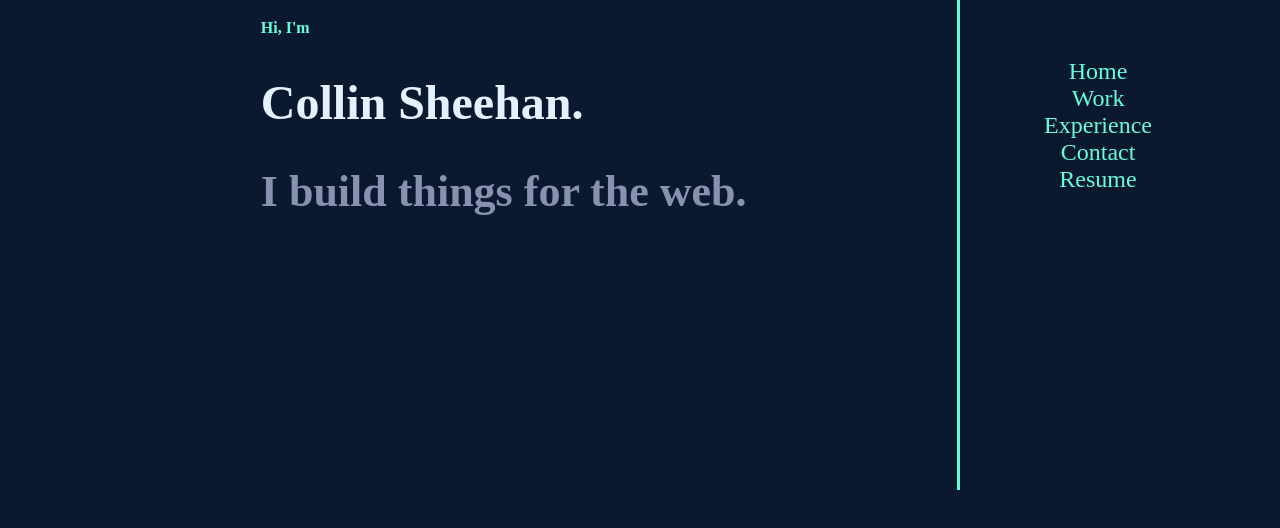
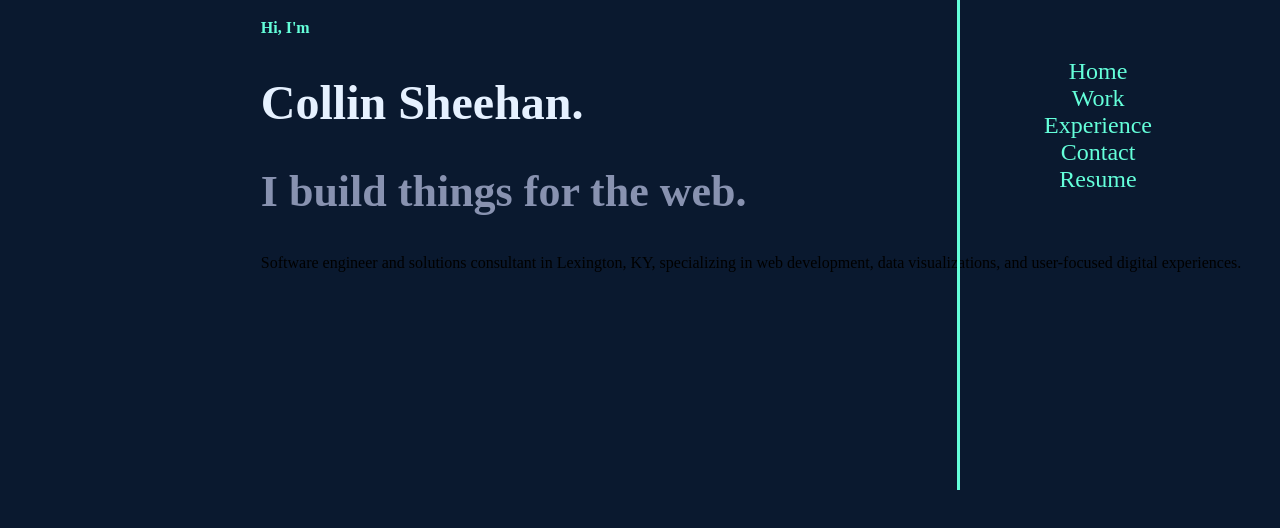
Before and after one commit to collinsheehan/Portfolio-Page, a plain HTML site: page index.html in a window 1280 px wide. Shown: the part 270-798 px from the top of the page. Drawn offline with Linux system fonts and the light colour scheme.

Commit message:
adding bio

```diff
--- a/index.html
+++ b/index.html
@@ -20,7 +20,8 @@
         <h6 class="hi">Hi, I'm</h6>
         <h1 class="intro">Collin Sheehan.</h1>
         <h2 class="web">I build things for the web.</h2>
-        <p class="bio"></p>
+        <p class="bio">Software engineer and solutions consultant in Lexington, KY, specializing
+             in web development, data visualizations, and user-focused digital experiences.</p>
     </div>
     <div class="vl"></div>
 
```
